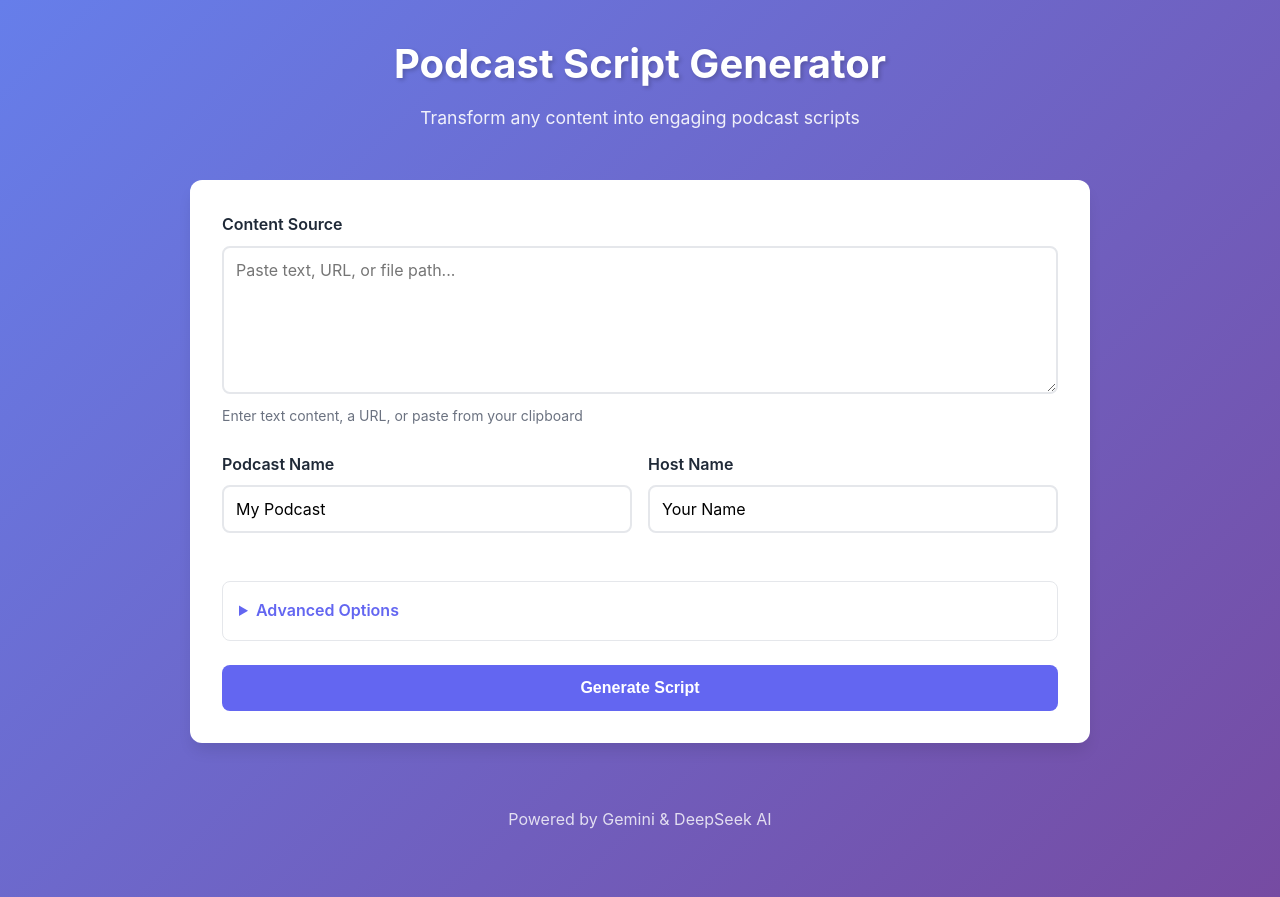
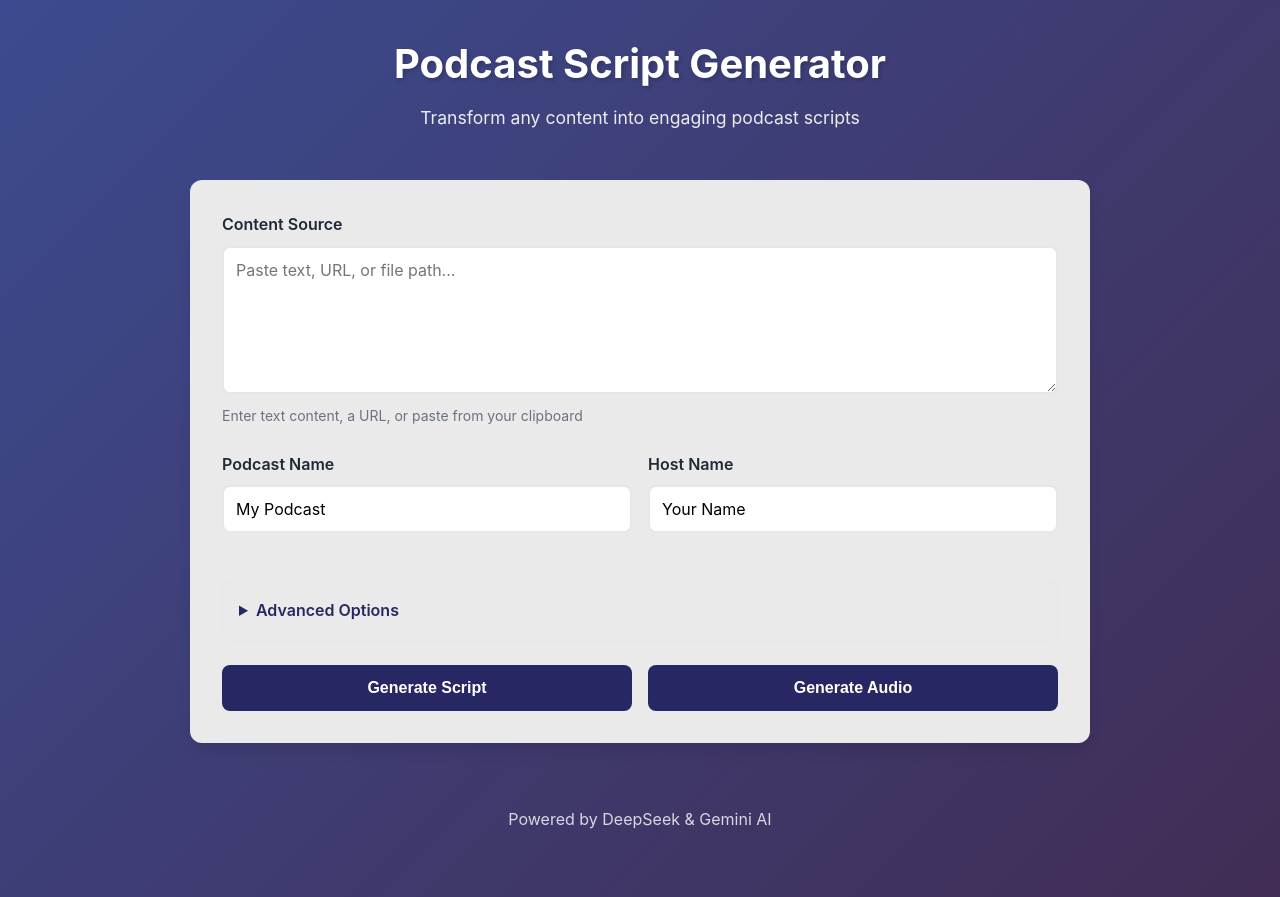
Before and after one commit to aseridi/podcastwebapp, a Flask app: page / in a window 1280 px wide. Run offline with Flask 3, Linux system fonts and the light colour scheme.

Commit message:
Refactor audio generation and script handling; update UI buttons and styles for improved user experience

```diff
--- a/app.py
+++ b/app.py
@@ -129,7 +129,7 @@ def generate_audio():
 
         # Optional parameters
         voice = data.get('voice', 'Schedar')
-        temperature = float(data.get('temperature', 1.0))
+        temperature = float(data.get('temperature', 1.1))
 
         # Ensure output directory exists
         audio_output_dir = OUTPUT_DIR / "audio"
--- a/app/core/script_generator.py
+++ b/app/core/script_generator.py
@@ -42,7 +42,7 @@ Write this section in a natural, conversational tone as if you're speaking direc
 - Use first person ("I want to talk about...")
 - Include specific examples and details from the source material
 - Make it engaging with analogies, questions, or stories
-- This should be 1500-2500 words
+- This should be 300-500 words
 - Flow naturally but stay focused on this section's topic
 
 Write ONLY this section, not the entire episode."""
--- a/app/core/text_analyzer.py
+++ b/app/core/text_analyzer.py
@@ -185,7 +185,7 @@ KEY CONCEPTS: {", ".join(concept_names)}
 CONTENT PREVIEW:
 {text[:6000]}
 
-Create an outline with 5-8 sections. For each section provide:
+Create an outline with 3-4 sections. For each section provide:
 - section_number: Number (1, 2, 3...)
 - title: Short section title
 - focus: What this section covers (2-3 sentences)
--- a/static/css/style.css
+++ b/static/css/style.css
@@ -1,9 +1,9 @@
 /* Modern Podcast Script Generator Styles */
 
 :root {
-    --primary: #6366f1;
-    --primary-dark: #4f46e5;
-    --secondary: #10b981;
+    --primary: #272863;
+    --primary-dark: #373379;
+    --secondary: #137e5a;
     --success: #10b981;
     --danger: #ef4444;
     --dark: #1f2937;
@@ -23,7 +23,7 @@
 
 body {
     font-family: -apple-system, BlinkMacSystemFont, 'Segoe UI', Roboto, 'Helvetica Neue', Arial, sans-serif;
-    background: linear-gradient(135deg, #667eea 0%, #764ba2 100%);
+    background: linear-gradient(135deg, #3c4b8f 0%, #412d55 100%);
     color: var(--text);
     line-height: 1.6;
     min-height: 100vh;
@@ -56,7 +56,7 @@ header h1 {
 
 /* Card */
 .card {
-    background: white;
+    background: rgb(234, 234, 234);
     border-radius: 12px;
     padding: 2rem;
     margin-bottom: 2rem;
@@ -427,3 +427,15 @@ footer {
         width: 100%;
     }
 }
+
+/* Button Group - Side by side buttons */
+.button-group {
+    display: flex;
+    gap: 1rem;
+    margin-top: 1.5rem;
+}
+
+.button-group .btn-primary {
+    flex: 1;
+    width: auto;
+}
--- a/static/js/app.js
+++ b/static/js/app.js
@@ -4,9 +4,6 @@ let currentScriptData = null;
 
 // Initialize on page load
 document.addEventListener('DOMContentLoaded', () => {
-    const form = document.getElementById('scriptForm');
-    form.addEventListener('submit', handleSubmit);
-
     // Check API health
     checkHealth();
 
@@ -45,18 +42,16 @@ async function loadVoices() {
     }
 }
 
-// Handle form submission
-async function handleSubmit(e) {
-    e.preventDefault();
-
+// Handle script generation
+async function handleGenerateScript() {
     // Get form data
     const formData = {
         source: document.getElementById('source').value.trim(),
         podcast_name: document.getElementById('podcast_name').value.trim(),
         host_name: document.getElementById('host_name').value.trim(),
         max_concepts: parseInt(document.getElementById('max_concepts').value),
-        skip_elaborate: document.getElementById('skip_elaborate').checked,
-        skip_polish: document.getElementById('skip_polish').checked
+        skip_elaborate: false,
+        skip_polish: false
     };
 
     // Validate
@@ -78,11 +73,13 @@ async function handleSubmit(e) {
     // Show progress
     showProgress();
 
-    // Disable form
-    const generateBtn = document.getElementById('generateBtn');
-    generateBtn.disabled = true;
-    generateBtn.querySelector('.btn-text').textContent = 'Generating...';
-    generateBtn.querySelector('.spinner').style.display = 'inline-block';
+    // Disable both buttons
+    const scriptBtn = document.getElementById('scriptBtn');
+    const audioBtn = document.getElementById('audioBtn');
+    scriptBtn.disabled = true;
+    audioBtn.disabled = true;
+    scriptBtn.querySelector('.btn-text').textContent = 'Generating...';
+    scriptBtn.querySelector('.spinner').style.display = 'inline-block';
 
     try {
         // Simulate progress updates
@@ -118,10 +115,80 @@ async function handleSubmit(e) {
         showError(error.message || 'Failed to generate script. Please try again.');
         document.getElementById('progressSection').style.display = 'none';
     } finally {
-        // Re-enable form
-        generateBtn.disabled = false;
-        generateBtn.querySelector('.btn-text').textContent = 'Generate Script';
-        generateBtn.querySelector('.spinner').style.display = 'none';
+        // Re-enable both buttons
+        scriptBtn.disabled = false;
+        audioBtn.disabled = false;
+        scriptBtn.querySelector('.btn-text').textContent = 'Generate Script';
+        scriptBtn.querySelector('.spinner').style.display = 'none';
+    }
+}
+
+// Handle audio-only generation (no script needed)
+async function handleGenerateAudio() {
+    // Get text from source field
+    const sourceText = document.getElementById('source').value.trim();
+
+    // Validate
+    if (!sourceText) {
+        showError('Please enter text to convert to audio');
+        return;
+    }
+
+    // Hide errors
+    hideError();
+
+    // Get selected voice
+    const voiceSelect = document.getElementById('voiceSelect');
+    const voice = voiceSelect ? voiceSelect.value : 'Schedar';
+
+    // Disable both buttons
+    const scriptBtn = document.getElementById('scriptBtn');
+    const audioBtn = document.getElementById('audioBtn');
+    const originalText = audioBtn.textContent;
+
+    scriptBtn.disabled = true;
+    audioBtn.disabled = true;
+    audioBtn.textContent = '🔊 Generating Audio...';
+
+    try {
+        const response = await fetch('/api/generate-audio', {
+            method: 'POST',
+            headers: {
+                'Content-Type': 'application/json'
+            },
+            body: JSON.stringify({
+                script: sourceText,
+                voice: voice,
+                temperature: 1.0
+            })
+        });
+
+        const result = await response.json();
+
+        if (!response.ok || !result.success) {
+            throw new Error(result.error || 'Audio generation failed');
+        }
+
+        // Show audio player
+        showAudioPlayer(result.download_url, result.filename);
+
+        // Visual feedback
+        audioBtn.textContent = '✅ Audio Ready!';
+        audioBtn.style.background = '#10b981';
+
+        setTimeout(() => {
+            audioBtn.textContent = originalText;
+            audioBtn.style.background = '';
+        }, 3000);
+
+    } catch (error) {
+        console.error('Audio generation error:', error);
+        showError(error.message || 'Failed to generate audio');
+        audioBtn.textContent = originalText;
+    } finally {
+        // Re-enable both buttons
+        scriptBtn.disabled = false;
+        audioBtn.disabled = false;
     }
 }
 
@@ -161,14 +228,14 @@ function showResults(result) {
     resultsSection.scrollIntoView({ behavior: 'smooth', block: 'start' });
 }
 
-// Generate audio from script
-async function generateAudio() {
+// Generate audio from existing script (called from results section)
+async function generateAudioFromScript() {
     if (!currentScriptData || !currentScriptData.script) {
         showError('No script available. Generate a script first.');
         return;
     }
 
-    const audioBtn = document.getElementById('audioBtn');
+    const audioBtn = document.getElementById('audioFromScriptBtn');
     const originalText = audioBtn.textContent;
 
     // Get selected voice
@@ -237,10 +304,10 @@ function showAudioPlayer(url, filename) {
             </div>
         `;
 
-        // Insert after metadata
-        const metadata = document.querySelector('.metadata');
-        if (metadata) {
-            metadata.parentNode.insertBefore(playerContainer, metadata.nextSibling);
+        // Insert after form card or at top of results
+        const mainCard = document.querySelector('.card');
+        if (mainCard && mainCard.nextSibling) {
+            mainCard.parentNode.insertBefore(playerContainer, mainCard.nextSibling);
         }
     }
 
@@ -253,6 +320,9 @@ function showAudioPlayer(url, filename) {
     downloadLink.download = filename;
 
     playerContainer.style.display = 'block';
+
+    // Scroll to player
+    playerContainer.scrollIntoView({ behavior: 'smooth', block: 'center' });
 }
 
 // Copy script to clipboard
--- a/templates/index.html
+++ b/templates/index.html
@@ -68,24 +68,20 @@
                                     max="20"
                                 >
                             </div>
-                            <div class="checkbox-group">
-                                <label>
-                                    <input type="checkbox" id="skip_elaborate" name="skip_elaborate">
-                                    Skip Elaboration (faster, shorter script)
-                                </label>
-                                <label>
-                                    <input type="checkbox" id="skip_polish" name="skip_polish">
-                                    Skip Polishing (faster)
-                                </label>
-                            </div>
                         </div>
                     </details>
 
                     <!-- Submit Button -->
-                    <button type="submit" class="btn-primary" id="generateBtn">
-                        <span class="btn-text">Generate Script</span>
-                        <span class="spinner" style="display: none;"></span>
-                    </button>
+                     <!-- Action Buttons -->
+                    <div class="button-group">
+                        <button type="button" class="btn-primary" id="scriptBtn" onclick="handleGenerateScript()">
+                            <span class="btn-text">Generate Script</span>
+                            <span class="spinner" style="display: none;">⏳</span>
+                        </button>
+                        <button type="button" class="btn-primary" id="audioBtn" onclick="handleGenerateAudio()">
+                            <span class="btn-text">Generate Audio</span>
+                        </button>
+                    </div>
                 </form>
             </div>
 
@@ -131,8 +127,8 @@
                                 <!-- Options populated by JS -->
                             </select>
                         </div>
-                        <button onclick="generateAudio()" class="btn-primary" id="audioBtn">
-                            Generate Audio
+                        <button onclick="generateAudioFromScript()" class="btn-primary" id="audioFromScriptBtn">
+                            Generate Audio from Script
                         </button>
                     </div>
                     <small>Convert your script to a spoken podcast using AI voices</small>
@@ -148,7 +144,7 @@
         </main>
 
         <footer>
-            <p>Powered by Gemini & DeepSeek AI</p>
+            <p>Powered by DeepSeek & Gemini AI</p>
         </footer>
     </div>
 
```
